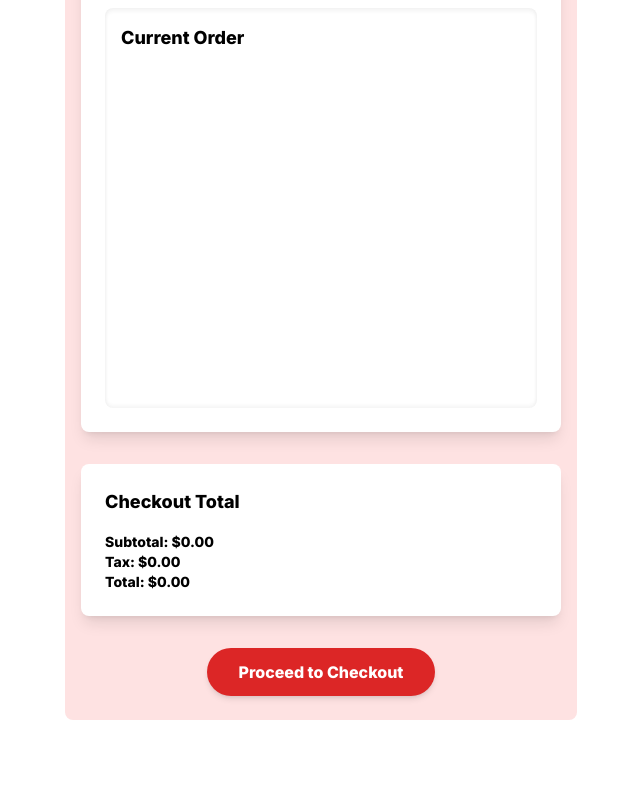
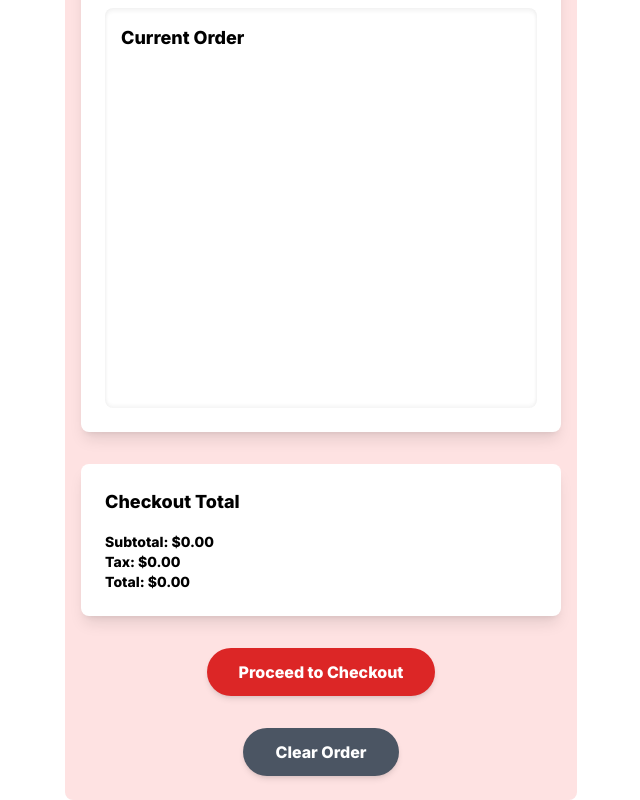
Before and after one commit to CSCE331-Team-5P/Project_3, a Next.js app in the folder panda_kiosk/: page /checkout in a window 1280 px wide. Shown: the part 199-999 px from the top of the page, without its empty margins (319-959 px from the left). Before the commit the page ends 919 px from the top, so only its background shows below. Built offline with nearby package versions, Linux system fonts and the light colour scheme.

Commit message:
Added a clear button for the checkout page

```diff
--- a/panda_kiosk/src/app/checkout/page.js
+++ b/panda_kiosk/src/app/checkout/page.js
@@ -2,11 +2,12 @@
 import Navbar from "@/components/Navbar";
 import { useGlobalState } from "@/components/GlobalStateProvider"; // Import the global state
 import { useState, useEffect } from "react";
-import { useRouter } from "next/navigation"; // Import useRouter to programmatically control routing
+import { usePathname, useRouter } from "next/navigation"; // Import useRouter to programmatically control routing (originally navigation)
 
 export default function Checkout() {
-  const { selectedItemIds } = useGlobalState(); // Access selected item IDs from the global state
+  const { selectedItemIds, clearSelectedItems } = useGlobalState(); // Access selected item IDs from the global state
   const router = useRouter(); // Initialize the Next.js router to trigger a page refresh
+  const pathname = usePathname(); // Gives the current path
 
   // Sample data for item details (this would be more dynamic in a real application)
   const menuItems = [
@@ -36,11 +37,15 @@ export default function Checkout() {
     { id: 'blackPepperChicken', name: 'Black Pepper Chicken', price: 6.77 },
   ];
 
-  // Create an array of selected items with their details directly from selectedItemIds
-  const orderItems = selectedItemIds.map((id) => {
+  const itemQuantities = selectedItemIds.reduce((acc, id) => {
+    acc[id] = (acc[id] || 0) + 1;
+    return acc;
+  },{});
+
+  const orderItems = Object.entries(itemQuantities).map(([id, quantity]) => {
     const item = menuItems.find((menuItem) => menuItem.id === id);
-    return item ? { ...item, quantity: 1 } : null; // Assuming 1 quantity for now
-  }).filter(Boolean); // Remove null items if any
+    return item ? { ...item, quantity } : null; // Include the quantity in the item object
+  }).filter(Boolean);
 
   // Calculate subtotal
   const subtotal = orderItems.reduce((total, item) => total + item.price * item.quantity, 0);
@@ -49,11 +54,11 @@ export default function Checkout() {
 
   // useEffect hook to trigger a page refresh when the component unmounts (i.e., when the user leaves the Checkout page)
   useEffect(() => {
-    // Cleanup function to refresh page when leaving the Checkout page
-    return () => {
-      router.refresh(); // This will refresh the page when the component unmounts
-    };
-  }, [router]); // The empty dependency array ensures this runs only when the component unmounts
+    // Log pathname for debugging purposes
+    console.log(`Current pathname: ${pathname}`);
+  }, [pathname]);
+
+
 
   return (
     <div className="min-h-screen flex flex-col bg-white">
@@ -99,6 +104,15 @@ export default function Checkout() {
           <button className="bg-red-600 hover:bg-red-500 text-white px-8 py-3 rounded-full font-semibold shadow-md transition-all duration-200 transform hover:scale-105">
             Proceed to Checkout
           </button>
+
+          {/* Clear Button */}
+          <button
+            className="bg-gray-600 hover:bg-gray-500 text-white px-8 py-3 rounded-full font-semibold shadow-md transition-all duration-200 transform hover:scale-105"
+            onClick={clearSelectedItems}
+          >
+            Clear Order
+          </button>
+
         </div>
       </div>
     </div>
--- a/panda_kiosk/src/components/GlobalStateProvider.js
+++ b/panda_kiosk/src/components/GlobalStateProvider.js
@@ -1,6 +1,6 @@
 "use client";
 
-import React, { createContext, useContext, useState } from "react";
+import React, { createContext, useContext, useState, useCallback } from "react";
 
 // Create the global state context
 const GlobalStateContext = createContext();
@@ -50,12 +50,12 @@ export const GlobalStateProvider = ({ children }) => {
         setSelectedItemIds((prevIds) => prevIds.filter((id) => id !== item));
     };
 
-    // const clearSelectedItems = () => {
-    //     setSelectedItemIds([]);
-    // };
+    const clearSelectedItems = useCallback(() => {
+        setSelectedItemIds([]);
+    }, []); // No dependencies mean this function won't change
 
     return (
-        <GlobalStateContext.Provider value={{ mealOptions, updateMealOptions, selectedItemIds, addItemToSelection, removeItemFromSelection }}>
+        <GlobalStateContext.Provider value={{ mealOptions, updateMealOptions, selectedItemIds, addItemToSelection, removeItemFromSelection, clearSelectedItems }}>
             {children}
         </GlobalStateContext.Provider>
     );
```
